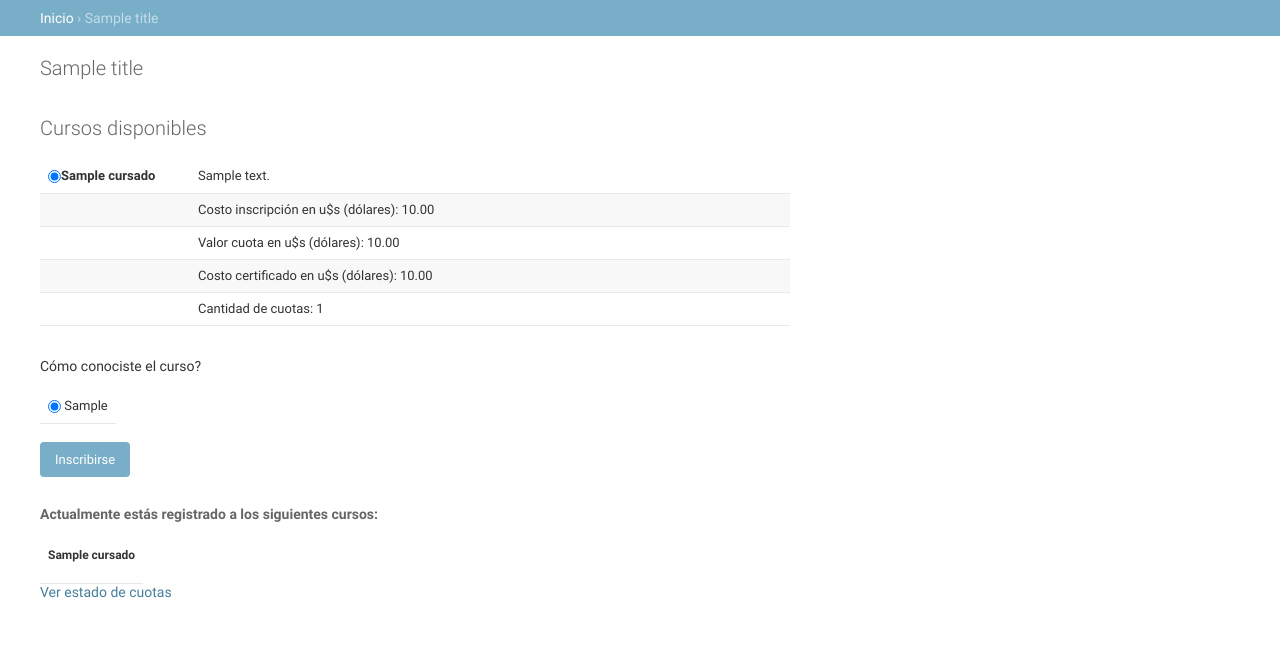
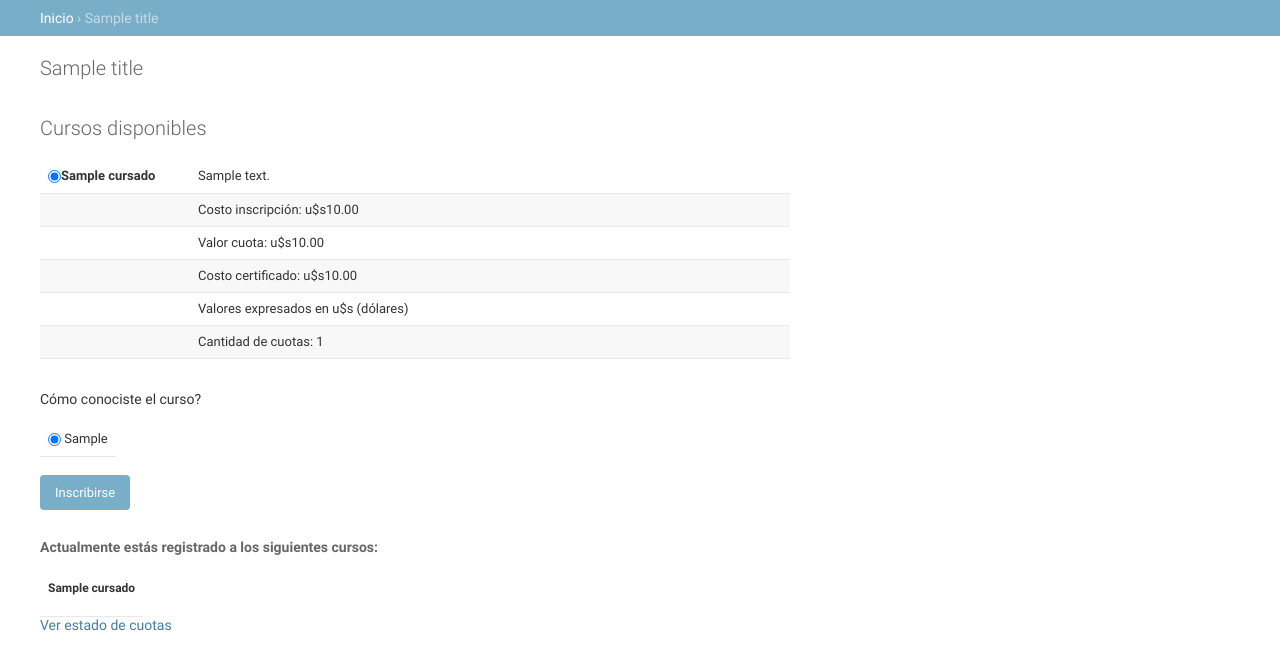
Before and after one commit to maschioalfonso/cefyt, a Django app: template trunk/cefyt/sia/templates/sia/cuenta.html in a window 1280 px wide. Shown: the part 48-718 px from the top of the page. Run offline with Django 3.2, Linux system fonts and the light colour scheme; tables that the repository leaves empty hold one stand-in row (values such as "Sample post"); the template is opened without the code that fills it: values that come from a table or form of the project are taken from there, most other values are stand-ins (such as "Sample title", 1, 10 or a date in 2020).

Commit message:
Cambios en $ (pesos argentinos) en sia/cuenta

```diff
--- a/trunk/cefyt/sia/templates/sia/cuenta.html
+++ b/trunk/cefyt/sia/templates/sia/cuenta.html
@@ -40,13 +40,15 @@
         <tr><td><input type="radio" name="curso" value="{{curso.id}}" checked><b><label id="{{curso.id}}">{{ curso }}</label></b></input></td><td>{{ curso.curso.descripcion }}</td></tr>
 
         {% if es_Argentino %}
-            <tr><td></td><td>Costo inscripción en $ (pesos argentinos): {{curso.costo_inscripcion_pesos}}</td></tr>
-            <tr><td></td><td>Valor cuota en $ (pesos argentinos): {{curso.valor_cuota_pesos}}</td></tr>
-            <tr><td></td><td>Costo certificado en $ (pesos argentinos): {{curso.costo_certificado_pesos}}</td></tr>
+            <tr><td></td><td>Costo inscripción: ${{curso.costo_inscripcion_pesos}}</td></tr>
+            <tr><td></td><td>Valor cuota: ${{curso.valor_cuota_pesos}}</td></tr>
+            <tr><td></td><td>Costo certificado: ${{curso.costo_certificado_pesos}}</td></tr>
+            <tr><td></td><td>Valores expresados en $ (pesos argentinos)</td></tr>
         {% else %}
-            <tr><td></td><td>Costo inscripción en u$s (dólares): {{curso.costo_inscripcion_dolares}}</td></tr>
-            <tr><td></td><td>Valor cuota en u$s (dólares): {{curso.valor_cuota_dolares}}</td></tr>
-            <tr><td></td><td>Costo certificado en u$s (dólares): {{curso.costo_certificado_dolares}}</td></tr>
+            <tr><td></td><td>Costo inscripción: u$s{{curso.costo_inscripcion_dolares}}</td></tr>
+            <tr><td></td><td>Valor cuota: u$s{{curso.valor_cuota_dolares}}</td></tr>
+            <tr><td></td><td>Costo certificado: u$s{{curso.costo_certificado_dolares}}</td></tr>
+            <tr><td></td><td>Valores expresados en u$s (dólares)</td></tr>
         {% endif %}
 
         <tr><td></td><td>Cantidad de cuotas: {{curso.duracion}}</td></tr>
```
